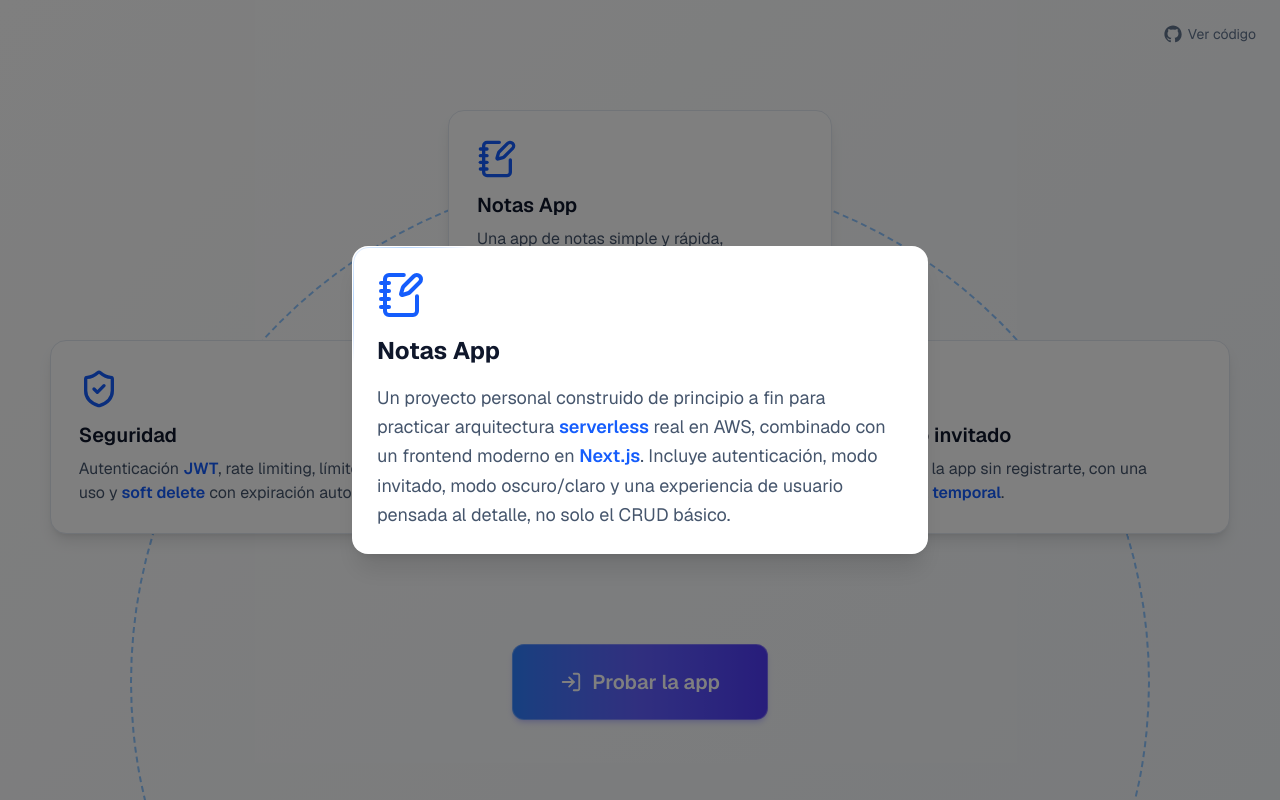
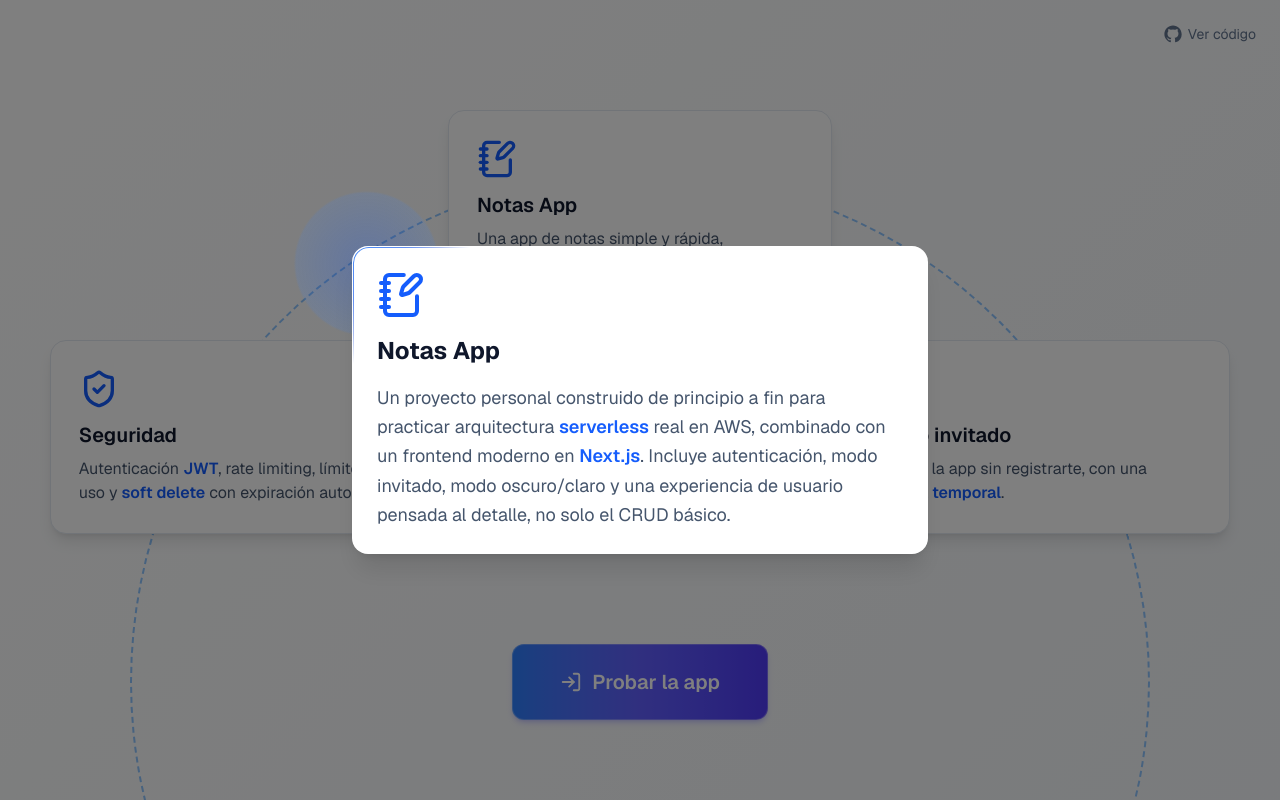
Before and after one commit to NatanaelHA/notas-app-frontend, a Next.js app: page / in a window 1280 px wide. Both pictures are taken after a click on the element 640 px from the left and 219 px from the top of the page. Shown: the top 800 px of the page. Built offline with nearby package versions, Linux system fonts and the light colour scheme; what aws-amplify would draw is missing.

Commit message:
FIX : orden de modal en responsabilidades separadas

```diff
--- a/components/auth/InfoInvitadoModal.tsx
+++ b/components/auth/InfoInvitadoModal.tsx
@@ -1,6 +1,6 @@
 'use client'
 
-import Modal from '@/components/ui/Modal'
+import Modal from '@/components/ui/modal/Modal'
 import Button from '@/components/ui/Button'
 import Spinner from '@/components/ui/Spinner'
 import { pasosInvitado } from '@/lib/landingContent'
@@ -17,6 +17,7 @@ import {
 } from 'lucide-react'
 import { Fragment } from 'react'
 import { motion, useReducedMotion } from 'motion/react'
+import TextoResaltado from '@/components/ui/TextoResaltado'
 
 interface InfoInvitadoModalProps {
   onClose: () => void
@@ -139,13 +140,12 @@ function TarjetaPaso({
         </h3>
       </div>
 
-      <p
-        className={`text-sm text-slate-500 dark:text-slate-400 ${
-          movil ? 'pl-9' : 'pl-20'
-        }`}
-      >
-        {paso.descripcion}
-      </p>
+      <TextoResaltado
+  texto={paso.descripcion}
+  className={`block text-sm text-slate-500 dark:text-slate-400 ${
+    movil ? 'pl-9' : 'pl-20'
+  }`}
+/>
     </motion.div>
   )
 }
--- a/components/landing/RuedaFortuna.tsx
+++ b/components/landing/RuedaFortuna.tsx
@@ -5,37 +5,12 @@ import { motion, AnimatePresence } from 'motion/react'
 import { tarjetasLanding, TarjetaLanding } from '@/lib/landingContent'
 import { useRouter } from 'next/navigation'
 import Button from '@/components/ui/Button'
-import Modal from '@/components/ui/Modal'
+import Modal from '@/components/ui/modal/Modal'
 import Spinner from '@/components/ui/Spinner'
 import { LogIn } from 'lucide-react'
+import TextoResaltado from '@/components/ui/TextoResaltado'
 
 const RADIO = 460
-
-interface TextoResaltadoProps {
-  texto: string
-  className?: string
-}
-
-function TextoResaltado({ texto, className = '' }: TextoResaltadoProps) {
-  const partes = texto.split(/\*\*(.*?)\*\*/g)
-
-  return (
-    <span className={className}>
-      {partes.map((parte, i) =>
-        i % 2 === 1 ? (
-          <strong
-            key={i}
-            className='font-semibold text-blue-600 dark:text-blue-400 group-hover:text-blue-300 dark:group-hover:text-blue-700'
-          >
-            {parte}
-          </strong>
-        ) : (
-          <span key={i}>{parte}</span>
-        ),
-      )}
-    </span>
-  )
-}
 
 export default function RuedaFortuna() {
   const router = useRouter()
@@ -160,6 +135,7 @@ export default function RuedaFortuna() {
               <TextoResaltado
                 texto={tarjeta.descripcion}
                 className='text-base text-slate-600 dark:text-slate-400 group-hover:text-slate-200 dark:group-hover:text-slate-600 transition-colors duration-300'
+                strongClassName='group-hover:text-blue-300 dark:group-hover:text-blue-700'
               />
             </motion.div>
           )
--- a/components/notas/NotaForm.tsx
+++ b/components/notas/NotaForm.tsx
@@ -4,7 +4,7 @@ import { useForm, FormProvider } from 'react-hook-form'
 import { zodResolver } from '@hookform/resolvers/zod'
 import { notaSchema, NotaFormData } from '@/schemas/notaSchema'
 import InputField from '@/components/ui/InputField'
-import Modal from '@/components/ui/Modal'
+import Modal from '@/components/ui/modal/Modal'
 import Button from '@/components/ui/Button'
 import Spinner from '@/components/ui/Spinner'
 import { useNotasContext } from '@/context/notas/NotasContext'
--- a/components/ui/ConfirmDialog.tsx
+++ b/components/ui/ConfirmDialog.tsx
@@ -1,6 +1,6 @@
 'use client'
 
-import Modal from '@/components/ui/Modal'
+import Modal from '@/components/ui/modal/Modal'
 import Button, { ButtonVariant } from '@/components/ui/Button'
 import { ReactNode } from 'react'
 
--- /dev/null
+++ b/components/ui/TextoResaltado.tsx
@@ -0,0 +1,23 @@
+interface TextoResaltadoProps {
+  texto: string
+  className?: string
+  strongClassName?: string
+}
+
+  export default function TextoResaltado({ texto, className = '', strongClassName = '', }: TextoResaltadoProps) {
+    const partes = texto.split(/\*\*(.*?)\*\*/g)
+
+    return (
+      <span className={className}>
+        {partes.map((parte, i) =>
+          i % 2 === 1 ? (
+            <strong key={i} className={`font-semibold text-blue-600 dark:text-blue-400 ${strongClassName}`}>
+              {parte}
+            </strong>
+          ) : (
+            <span key={i}>{parte}</span>
+          )
+        )}
+      </span>
+    )
+  }
--- a/components/ui/Modal.tsx
+++ b/components/ui/modal/Modal.tsx
@@ -53,6 +53,25 @@ export default function Modal({
   const brilloYObjetivo = useMotionValue(0)
   const opacidadBrilloObjetivo = useMotionValue(0)
 
+  const haloXObjetivo = useMotionValue(0)
+  const haloYObjetivo = useMotionValue(0)
+  const opacidadHaloObjetivo = useMotionValue(0)
+
+  const haloX = useSpring(haloXObjetivo, {
+    stiffness: 180,
+    damping: 26,
+  })
+
+  const haloY = useSpring(haloYObjetivo, {
+    stiffness: 180,
+    damping: 26,
+  })
+
+  const opacidadHalo = useSpring(opacidadHaloObjetivo, {
+    stiffness: 150,
+    damping: 24,
+  })
+
   const brilloX = useSpring(brilloXObjetivo, {
     stiffness: 260,
     damping: 28,
@@ -68,7 +87,22 @@ export default function Modal({
     damping: 24,
   })
 
-  const configuracionBrillo =
+  const configuracionBrilloClaro =
+    variant === 'guest'
+      ? {
+          radio: 190,
+          centro: 'rgba(37, 99, 235, 1)',
+          azulClaro: 'rgba(30, 64, 175, 0.85)',
+          azulProfundo: 'rgba(30, 58, 138, 0.5)',
+        }
+      : {
+          radio: 150,
+          centro: 'rgba(59, 130, 246, 0.95)',
+          azulClaro: 'rgba(37, 99, 235, 0.72)',
+          azulProfundo: 'rgba(29, 78, 216, 0.38)',
+        }
+
+  const configuracionBrilloOscuro =
     variant === 'guest'
       ? {
           radio: 190,
@@ -83,15 +117,34 @@ export default function Modal({
           azulProfundo: 'rgba(59, 130, 246, 0.2)',
         }
 
-  const fondoBrillo = useMotionTemplate`
+  const fondoBrilloClaro = useMotionTemplate`
+      radial-gradient(
+        ${configuracionBrilloClaro.radio}px circle at ${brilloX}px ${brilloY}px,
+        ${configuracionBrilloClaro.centro},
+        ${configuracionBrilloClaro.azulClaro} 35%,
+        ${configuracionBrilloClaro.azulProfundo} 58%,
+        transparent 78%
+      )
+    `
+
+  const fondoBrilloOscuro = useMotionTemplate`
+      radial-gradient(
+        ${configuracionBrilloOscuro.radio}px circle at ${brilloX}px ${brilloY}px,
+        ${configuracionBrilloOscuro.centro},
+        ${configuracionBrilloOscuro.azulClaro} 35%,
+        ${configuracionBrilloOscuro.azulProfundo} 58%,
+        transparent 78%
+      )
+    `
+
+const fondoHaloClaro = useMotionTemplate`
   radial-gradient(
-    ${configuracionBrillo.radio}px circle at ${brilloX}px ${brilloY}px,
-    ${configuracionBrillo.centro},
-    ${configuracionBrillo.azulClaro} 35%,
-    ${configuracionBrillo.azulProfundo} 58%,
-    transparent 78%
-    )
-  `
+    220px circle at ${haloX}px ${haloY}px,
+    rgba(37, 99, 235, 0.3),
+    rgba(59, 130, 246, 0.14) 32%,
+    transparent 33%
+  )
+`
 
   const manejarMovimiento = (e: React.PointerEvent<HTMLDivElement>) => {
     if (reducirMovimiento || e.pointerType !== 'mouse' || !modalRef.current) {
@@ -107,6 +160,7 @@ export default function Modal({
       e.clientY <= rect.bottom
 
     if (cursorDentroDelModal) {
+      opacidadHaloObjetivo.set(0)
       opacidadBrilloObjetivo.set(0)
       return
     }
@@ -117,11 +171,17 @@ export default function Modal({
 
     brilloXObjetivo.set(posicionX)
     brilloYObjetivo.set(posicionY)
+
+    haloXObjetivo.set(rect.left + posicionX)
+    haloYObjetivo.set(rect.top + posicionY)
+
     opacidadBrilloObjetivo.set(1)
+    opacidadHaloObjetivo.set(1)
   }
 
   const ocultarBrillo = () => {
     opacidadBrilloObjetivo.set(0)
+    opacidadHaloObjetivo.set(0)
   }
 
   const manejarToque = (e: React.PointerEvent<HTMLDivElement>) => {
@@ -210,7 +270,7 @@ export default function Modal({
 
     temporizadorIndicadorRef.current = setTimeout(() => {
       setBordeScroll(null)
-    }, 900)
+    }, 420)
   }
 
   useEffect(() => {
@@ -237,13 +297,23 @@ export default function Modal({
       onPointerMove={manejarMovimiento}
       onPointerLeave={ocultarBrillo}
     >
+
+<motion.div
+  aria-hidden='true'
+  className='pointer-events-none absolute inset-0 z-0 dark:hidden'
+  style={{
+    background: fondoHaloClaro,
+    opacity: opacidadHalo,
+  }}
+/>
+
       <motion.div
         initial={{ opacity: 0, scale: 0.95, y: 10 }}
         animate={{ opacity: 1, scale: 1, y: 0 }}
         exit={{ opacity: 0, scale: 0.95, y: 10 }}
         transition={{ duration: 0.15 }}
         onClick={(e) => e.stopPropagation()}
-        className={`relative bg-white dark:bg-slate-800 rounded-2xl w-full ${maxWidth} max-h-[85vh] overflow-hidden shadow-xl dark:shadow-black/30 border ${
+        className={`relative z-10 bg-white dark:bg-slate-800 rounded-2xl w-full ${maxWidth} max-h-[85vh] overflow-hidden shadow-xl dark:shadow-black/30 border ${
           variant === 'guest'
             ? 'border-blue-200 dark:border-blue-800'
             : 'border-transparent'
@@ -253,13 +323,24 @@ export default function Modal({
       >
         <motion.div
           aria-hidden='true'
-          className='pointer-events-none absolute inset-0 z-0 rounded-2xl p-px'
+          className='pointer-events-none absolute inset-0 z-0 rounded-2xl p-px dark:hidden'
           style={{
-            background: fondoBrillo,
+            background: fondoBrilloClaro,
             opacity: opacidadBrillo,
           }}
         >
-          <div className='h-full w-full rounded-[15px] bg-white dark:bg-slate-800' />
+          <div className='h-full w-full rounded-[15px] bg-white' />
+        </motion.div>
+
+        <motion.div
+          aria-hidden='true'
+          className='pointer-events-none absolute inset-0 z-0 hidden rounded-2xl p-px dark:block'
+          style={{
+            background: fondoBrilloOscuro,
+            opacity: opacidadBrillo,
+          }}
+        >
+          <div className='h-full w-full rounded-[15px] bg-slate-800' />
         </motion.div>
 
         <AnimatePresence>
@@ -282,7 +363,7 @@ export default function Modal({
                 scale: 0.85,
               }}
               transition={{
-                duration: 0.35,
+                duration: 0.18,
                 ease: 'easeOut',
               }}
               className={`pointer-events-none absolute inset-x-0 z-20 flex justify-center ${
@@ -295,8 +376,8 @@ export default function Modal({
                 animate={{ opacity: 1, scaleY: 1 }}
                 exit={{ opacity: 0, scaleY: 0.5 }}
                 transition={{
-                  duration: 0.45,
-                  delay: 0.05,
+                  duration: 0.22,
+                  delay: 0.02,
                   ease: 'easeOut',
                 }}
                 className={`absolute inset-x-0 z-0 ${
@@ -321,8 +402,8 @@ export default function Modal({
                 }}
                 animate={{ clipPath: 'inset(0 0 0 0)' }}
                 transition={{
-                  duration: 0.3,
-                  delay: 0.12,
+                  duration: 0.16,
+                  delay: 0.04,
                   ease: 'easeOut',
                 }}
                 className={`relative z-10 text-4xl font-black leading-none ${
--- a/lib/landingContent.ts
+++ b/lib/landingContent.ts
@@ -75,28 +75,26 @@ export const pasosInvitado: PasoInvitado[] = [
   {
     numero: 1,
     titulo: 'Haces clic en "Probar como invitado"',
-    descripcion: 'No necesitas escribir ningún dato tuyo.',
+    descripcion: 'El frontend llama a una ruta pública de **API Gateway** — no necesitas escribir ningún dato tuyo.',
   },
   {
     numero: 2,
     titulo: 'Se genera una cuenta temporal',
-    descripcion: 'Cognito crea un email y contraseña únicos, automáticamente.',
+    descripcion: 'Una **Lambda** usa **AdminCreateUser** de **Cognito** para crear el email y la contraseña, sin verificación de email.',
   },
   {
     numero: 3,
     titulo: 'Inicias sesión al instante',
-    descripcion:
-      'Puedes copiar esas credenciales por si quieres volver más tarde.',
+    descripcion: 'El frontend inicia sesión directo contra **Cognito** con esas credenciales. Puedes copiarlas para volver más tarde.',
   },
   {
     numero: 4,
     titulo: 'Usas la app con normalidad',
-    descripcion: 'Hasta 20 notas, con todas las funciones disponibles.',
+    descripcion: 'Cada nota pasa por **API Gateway** y una **Lambda** antes de guardarse en **DynamoDB**. Hasta 20 notas por cuenta.',
   },
   {
     numero: 5,
     titulo: 'Se elimina en 24 horas',
-    descripcion:
-      'Un proceso revisa cada hora y borra solo las cuentas ya vencidas.',
+    descripcion: 'Un **EventBridge Scheduler** dispara una Lambda cada hora, que borra en Cognito y DynamoDB solo las cuentas ya vencidas.',
   },
 ]
```
Also changed, not shown: components/ui/modal/useScrollEdgeIndicator.ts (added, +75 -0 lines), components/ui/modal/ModalGlow.tsx (added), components/ui/modal/ScrollEdgeIndicator.tsx (added), components/ui/modal/useModalGlow.ts (added).
